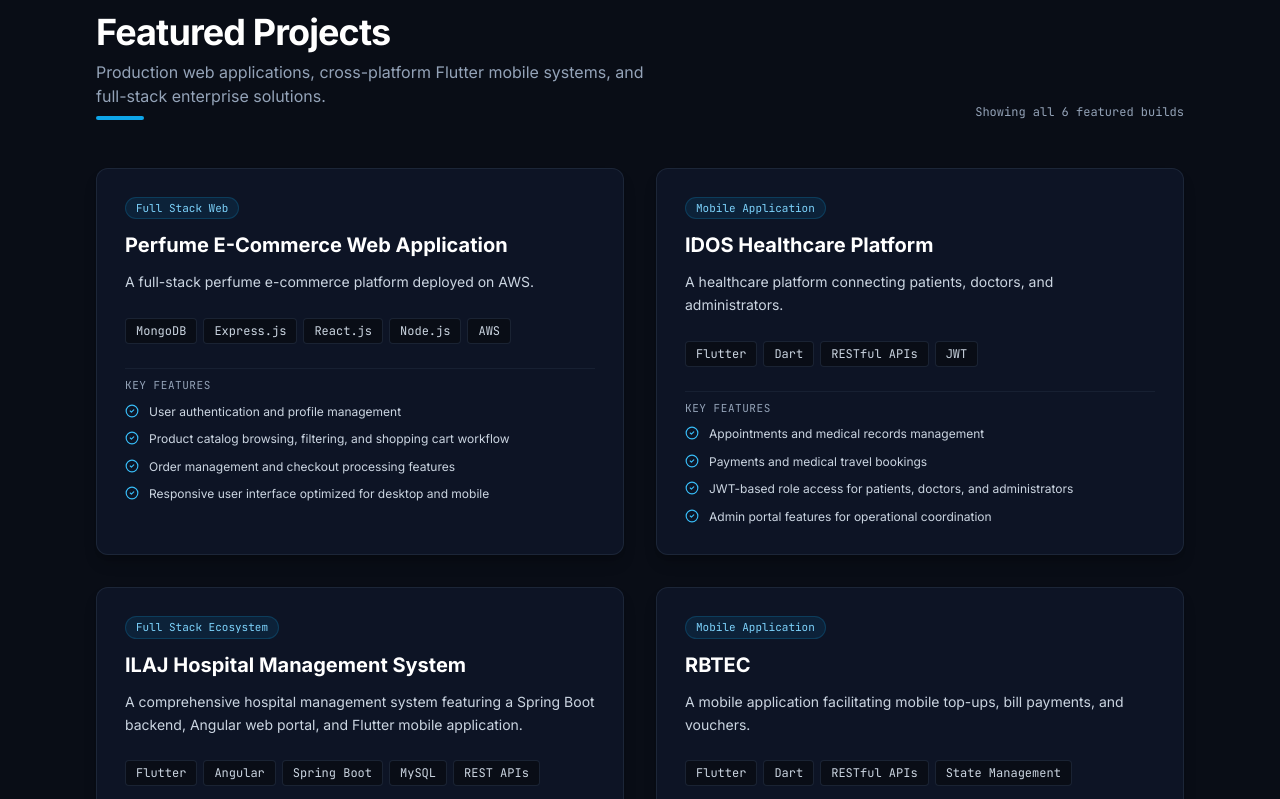
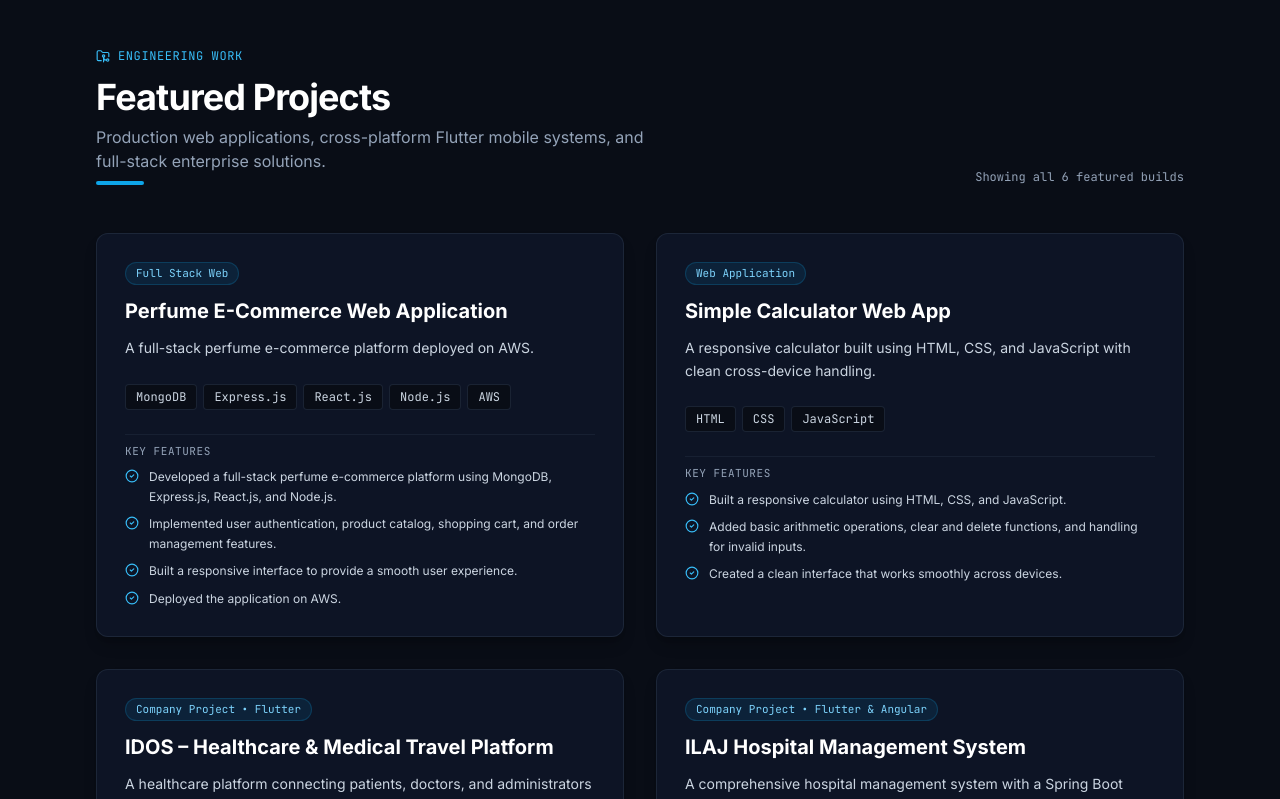
Before and after one commit to kishor5656/portfolio, a React (Vite) app: page / in a window 1280 px wide. Shown: the part 3898-4697 px from the top of the page. Built offline with nearby package versions, Linux system fonts and the light colour scheme.

Commit message:
Update authentic resume PDF, sync project bullets, and add Languages and Soft Skills

```diff
--- a/src/data/portfolioData.js
+++ b/src/data/portfolioData.js
@@ -8,10 +8,11 @@ export const personalInfo = {
   phoneFormatted: "+91 98461 59776",
   github: "https://github.com/kishor5656",
   linkedin: "https://www.linkedin.com/in/nandakishorvm",
+  portfolio: "https://kishor5656.github.io/portfolio/",
   resumeUrl: "./resume.pdf", // Real PDF placed in public/resume.pdf
 
   shortIntro:
-    "Flutter & Angular developer with hands-on experience building web and mobile applications using Flutter, Angular, Spring Boot, and the MERN stack. Seeking opportunities in Flutter, Angular, or full-stack development.",
+    "Software developer with hands-on experience building web and mobile applications using Flutter, Angular, Spring Boot. Familiar with REST API integration and database management, and currently contributing to application development at Foxfennecs Technologies LLP. Seeking opportunities in Flutter, Angular, or full-stack development.",
 
   heroDescription:
     "I build responsive web and mobile applications with clean interfaces and reliable backend integrations using Flutter, Angular, Spring Boot, and MERN stack technologies.",
@@ -32,13 +33,13 @@ export const skillsData = [
     category: "Frontend",
     iconName: "Layout",
     description: "Modern, reactive, and responsive user interfaces",
-    skills: ["Angular", "React", "HTML & CSS", "JavaScript"],
+    skills: ["Angular", "Flutter", "HTML", "CSS", "React"],
   },
   {
     category: "Mobile & Backend",
     iconName: "Smartphone",
     description: "Cross-platform mobile apps and robust backend microservices",
-    skills: ["Flutter & Dart", "Spring Boot", "Node.js & Express.js", "RESTful APIs"],
+    skills: ["Flutter & Dart", "Spring Boot", "RESTful APIs", "Node.js & Express.js"],
   },
   {
     category: "Database",
@@ -50,7 +51,7 @@ export const skillsData = [
     category: "Tools",
     iconName: "Terminal",
     description: "Version control, development environments, and deployment",
-    skills: ["Git & GitHub", "VS Code", "Antigravity", "AWS"],
+    skills: ["Git", "GitHub", "VS Code", "Antigravity", "AWS"],
   },
 ];
 
@@ -64,9 +65,11 @@ export const experienceData = [
     type: "Full-Time",
     bullets: [
       "Contributed to web and mobile application development using Flutter, Angular, and Spring Boot.",
-      "Set up development environments using Antigravity.",
+      "Set up development environments for Flutter, Angular, and Spring Boot using Antigravity.",
       "Worked with REST APIs and supported frontend and backend integration.",
-      "Debugged, tested, and integrated application components using Git and GitHub for version control.",
+      "Debugged, tested, and integrated application components.",
+      "Used Git and GitHub for version control and team collaboration.",
+      "Collaborated with team members to understand requirements and implement features.",
     ],
     techStack: ["Flutter", "Angular", "Spring Boot", "REST APIs", "Antigravity", "Git", "GitHub"],
   },
@@ -94,28 +97,44 @@ export const projectsData = [
     category: "Full Stack Web",
     techStack: ["MongoDB", "Express.js", "React.js", "Node.js", "AWS"],
     features: [
-      "User authentication and profile management",
-      "Product catalog browsing, filtering, and shopping cart workflow",
-      "Order management and checkout processing features",
-      "Responsive user interface optimized for desktop and mobile",
+      "Developed a full-stack perfume e-commerce platform using MongoDB, Express.js, React.js, and Node.js.",
+      "Implemented user authentication, product catalog, shopping cart, and order management features.",
+      "Built a responsive interface to provide a smooth user experience.",
+      "Deployed the application on AWS.",
     ],
     badgeColor: "sky",
-    githubUrl: "https://github.com/kishor5656/perfume-ecommerce", // Update when repo created
+    githubUrl: "https://github.com/kishor5656/perfume-ecommerce",
     liveUrl: "https://perfume-ecommerce-demo.placeholder.app",
     previewTheme: "ecommerce",
   },
   {
+    id: "simple-calculator",
+    title: "Simple Calculator Web App",
+    subtitle: "Responsive arithmetic web application",
+    tagline: "A responsive calculator built using HTML, CSS, and JavaScript with clean cross-device handling.",
+    category: "Web Application",
+    techStack: ["HTML", "CSS", "JavaScript"],
+    features: [
+      "Built a responsive calculator using HTML, CSS, and JavaScript.",
+      "Added basic arithmetic operations, clear and delete functions, and handling for invalid inputs.",
+      "Created a clean interface that works smoothly across devices.",
+    ],
+    badgeColor: "teal",
+    githubUrl: "https://github.com/kishor5656/calculator-web-app",
+    liveUrl: "https://kishor5656.github.io/calculator-web-app",
+    previewTheme: "calculator",
+  },
+  {
     id: "idos-healthcare",
-    title: "IDOS Healthcare Platform",
-    subtitle: "Patient & provider care coordination",
-    tagline: "A healthcare platform connecting patients, doctors, and administrators.",
-    category: "Mobile Application",
+    title: "IDOS – Healthcare & Medical Travel Platform",
+    subtitle: "Appointments, medical records & travel bookings",
+    tagline: "A healthcare platform connecting patients, doctors, and administrators with medical travel capabilities.",
+    category: "Company Project • Flutter",
     techStack: ["Flutter", "Dart", "RESTful APIs", "JWT"],
     features: [
-      "Appointments and medical records management",
-      "Payments and medical travel bookings",
-      "JWT-based role access for patients, doctors, and administrators",
-      "Admin portal features for operational coordination",
+      "Contributed to a healthcare platform connecting patients, doctors, and administrators.",
+      "Developed APIs and features for appointments, medical records, payments, and medical travel bookings.",
+      "Implemented JWT-based role access and built mobile app and admin portal features.",
     ],
     badgeColor: "emerald",
     githubUrl: "https://github.com/kishor5656/idos-healthcare",
@@ -125,16 +144,14 @@ export const projectsData = [
   {
     id: "ilaj-hospital-system",
     title: "ILAJ Hospital Management System",
-    subtitle: "Enterprise clinical & web management",
-    tagline:
-      "A comprehensive hospital management system featuring a Spring Boot backend, Angular web portal, and Flutter mobile application.",
-    category: "Full Stack Ecosystem",
+    subtitle: "Spring Boot, Angular & Flutter system",
+    tagline: "A comprehensive hospital management system with a Spring Boot backend, Angular portal, and Flutter mobile app.",
+    category: "Company Project • Flutter & Angular",
     techStack: ["Flutter", "Angular", "Spring Boot", "MySQL", "REST APIs"],
     features: [
-      "Multi-platform ecosystem connecting Angular web portal with Flutter mobile app",
-      "Spring Boot enterprise REST API architecture with MySQL data layer",
-      "Centralized patient admissions, scheduling, and clinician workflows",
-      "Role-specific secure authentication and permission matrix",
+      "Contributed to a hospital management system with a Spring Boot backend, Angular portal, and Flutter mobile app.",
+      "Supported frontend and backend integration and API workflows connecting web and mobile.",
+      "Assisted with testing, component debugging, and version control collaboration.",
     ],
     badgeColor: "blue",
     githubUrl: "https://github.com/kishor5656/ilaj-hospital-management",
@@ -142,35 +159,16 @@ export const projectsData = [
     previewTheme: "hospital",
   },
   {
-    id: "rbtec-app",
-    title: "RBTEC",
-    subtitle: "Digital utilities & voucher payments",
-    tagline: "A mobile application facilitating mobile top-ups, bill payments, and vouchers.",
-    category: "Mobile Application",
-    techStack: ["Flutter", "Dart", "RESTful APIs", "State Management"],
-    features: [
-      "Seamless mobile operator recharge and top-up flow",
-      "Utility bill payments integration with confirmation verification",
-      "Digital voucher generation and redemption capabilities",
-      "Secure transaction history tracking and instant receipt generation",
-    ],
-    badgeColor: "amber",
-    githubUrl: "https://github.com/kishor5656/rbtec-app",
-    liveUrl: null,
-    previewTheme: "fintech",
-  },
-  {
     id: "rental-app",
     title: "Rental App",
-    subtitle: "Property & asset marketplace",
-    tagline: "A cross-platform (Android and iOS) application for rental management.",
-    category: "Mobile Application",
+    subtitle: "Android & iOS rental management",
+    tagline: "A cross-platform rental and sales management platform built for Android and iOS using Flutter.",
+    category: "Company Project • Flutter",
     techStack: ["Flutter", "Dart", "Cross-Platform", "RESTful APIs"],
     features: [
-      "Cross-platform compilation ensuring native performance on iOS & Android",
-      "Listings catalog with multi-attribute search and filtering",
-      "Rental duration scheduling, pricing estimation, and terms",
-      "Direct client inquiry channels and listing status tracking",
+      "Contributed to a rental and sales management platform for Android and iOS using Flutter.",
+      "Built clean, responsive mobile interfaces and supported client application workflows.",
+      "Collaborated with team members to debug components and deliver features.",
     ],
     badgeColor: "violet",
     githubUrl: "https://github.com/kishor5656/rental-app",
@@ -178,28 +176,26 @@ export const projectsData = [
     previewTheme: "rental",
   },
   {
-    id: "simple-calculator",
-    title: "Simple Calculator Web App",
-    subtitle: "Clean client-side arithmetic engine",
-    tagline:
-      "A responsive web calculator handling basic arithmetic operations and input validation across devices.",
-    category: "Web Application",
-    techStack: ["HTML", "CSS", "JavaScript"],
+    id: "rbtec-app",
+    title: "RBTEC",
+    subtitle: "Top-ups, bill payments & digital vouchers",
+    tagline: "A fintech mobile platform facilitating mobile top-ups, bill payments, and vouchers.",
+    category: "Company Project • Flutter",
+    techStack: ["Flutter", "Dart", "RESTful APIs", "State Management"],
     features: [
-      "Handles basic arithmetic operations with decimal and chained equation support",
-      "Robust input validation preventing invalid syntax and divide-by-zero states",
-      "Full keyboard input support alongside clickable UI buttons",
-      "Clean, responsive layout adapting gracefully to screens of all sizes",
+      "Contributed to a fintech platform for mobile top-ups, bill payments, and vouchers using Flutter.",
+      "Engineered mobile user workflows and supported secure API transaction handling.",
+      "Participated in testing and debugging for consistent cross-platform performance.",
     ],
-    badgeColor: "teal",
-    githubUrl: "https://github.com/kishor5656/calculator-web-app",
-    liveUrl: "https://kishor5656.github.io/calculator-web-app",
-    previewTheme: "calculator",
+    badgeColor: "amber",
+    githubUrl: "https://github.com/kishor5656/rbtec-app",
+    liveUrl: null,
+    previewTheme: "fintech",
   },
 ];
 
 export const educationData = {
-  degree: "B.Tech in Electronics and Communication",
+  degree: "Bachelor of Technology in Electronics and Communication",
   university: "APJ Abdul Kalam Technological University",
   campus: "Kozhikode, Kerala",
   period: "11/2021 – 05/2024",
@@ -211,3 +207,18 @@ export const educationData = {
     "Transitioned hands-on engineering problem-solving into modern software application engineering",
   ],
 };
+
+export const softSkillsData = [
+  "Leadership",
+  "Problem Solving",
+  "Team Collaboration",
+  "Time Management",
+  "Communication",
+  "Analytical Thinking",
+];
+
+export const languagesData = [
+  { language: "English", level: "B2", proficiency: "Professional Working Proficiency" },
+  { language: "Malayalam", level: "Native", proficiency: "Native or Bilingual Proficiency" },
+  { language: "Hindi", level: "A2", proficiency: "Elementary Proficiency" },
+];
```
Also changed, not shown: src/components/ResumeModal.jsx (+51 -2 lines), 1 other file (tests, documents, lock files or other folders).
